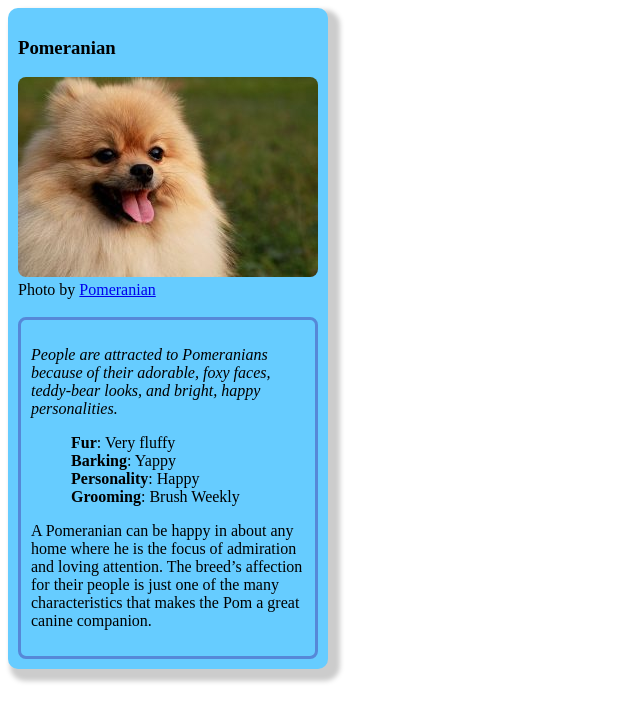
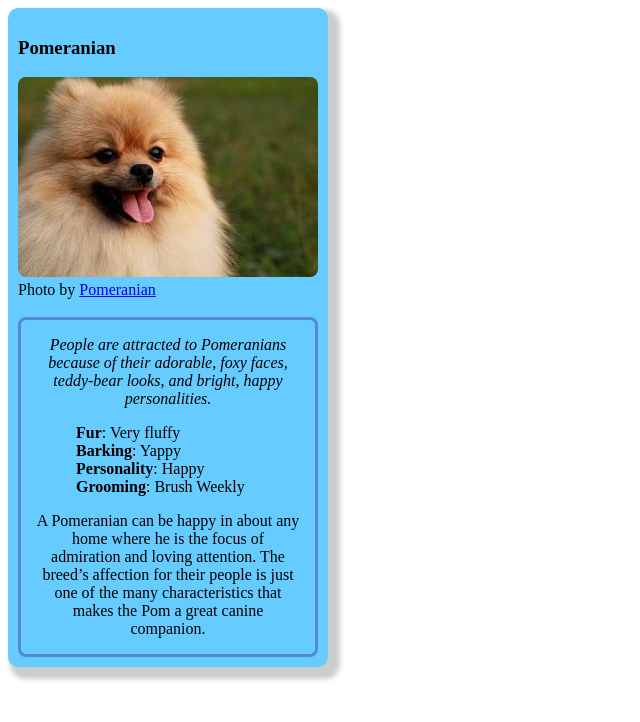
Before and after one commit to FlyingDad/GrowWithGoogle, a plain HTML site: page fend-animal-trading-cards-master/card.html in a window 1280 px wide. Shown: the whole page, without its empty margins (0-640 px from the left). Drawn offline with Linux system fonts and the light colour scheme.

Commit message:
Adjusted padding and centered text.

```diff
--- a/fend-animal-trading-cards-master/card.html
+++ b/fend-animal-trading-cards-master/card.html
@@ -29,7 +29,7 @@
 				<li><span class="list-items">Grooming</span>: Brush Weekly</li>
 			</ul>
 			<!-- your favorite animal's description goes here -->
-			<p>A Pomeranian can be happy in about any home where he is the focus of admiration and loving attention. The breed’s affection for their people is just one of the many characteristics that makes the Pom a great canine companion.</p>
+			<p id="description">A Pomeranian can be happy in about any home where he is the focus of admiration and loving attention. The breed’s affection for their people is just one of the many characteristics that makes the Pom a great canine companion.</p>
 		</div>
 	</div>
 </body>
--- a/fend-animal-trading-cards-master/styles.css
+++ b/fend-animal-trading-cards-master/styles.css
@@ -15,12 +15,13 @@
 #information {
   border: solid;
   border-color: rgb(86, 136, 216);;
-  padding: 10px;
+  padding: 0px 15px 0px 15px;
   border-radius: 8px;
 }
 
 #fact {
   font-style: italic;
+  text-align: center;
 }
 
 #features-list {
@@ -30,3 +31,7 @@
 .list-items {
   font-weight: bold;
 }
+
+#description {
+  text-align: center;
+}
```
